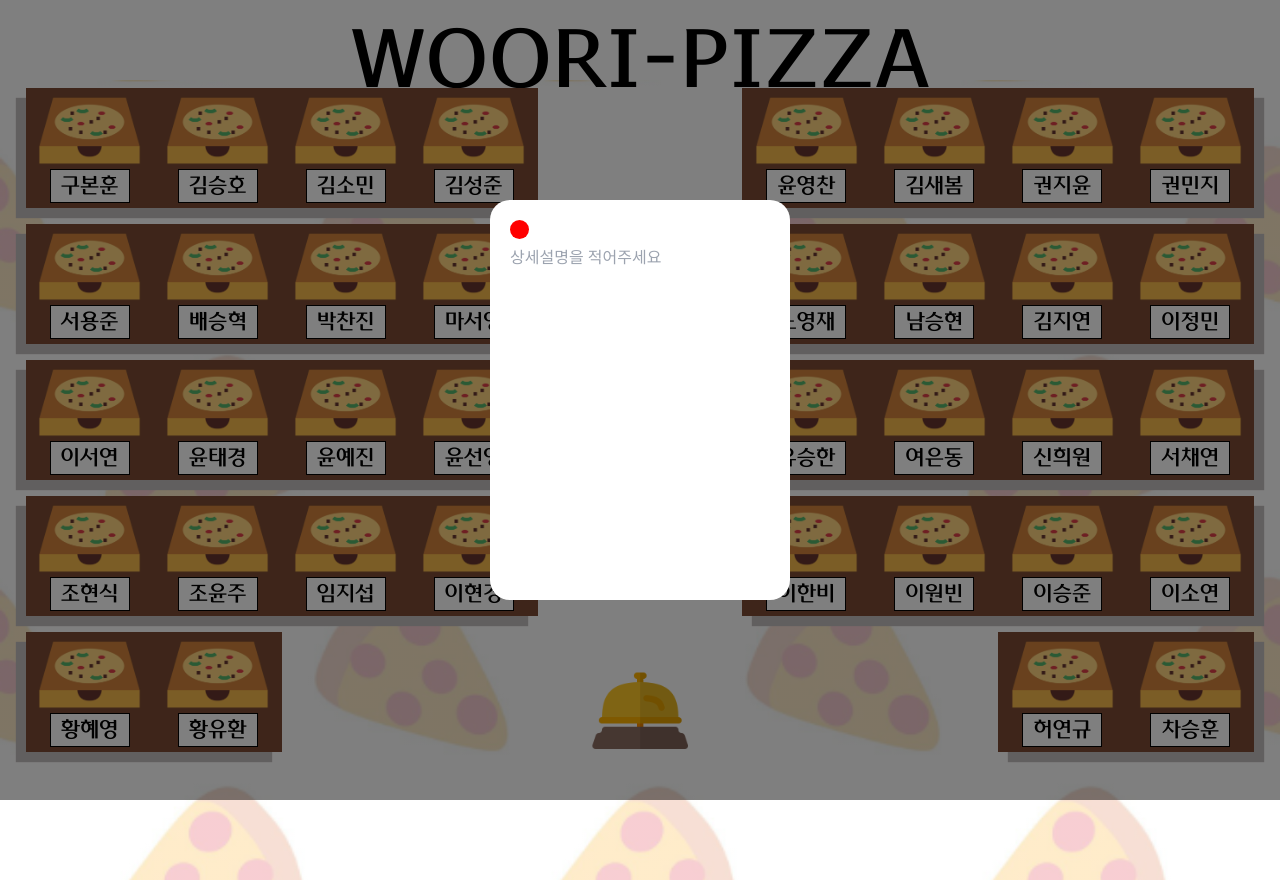
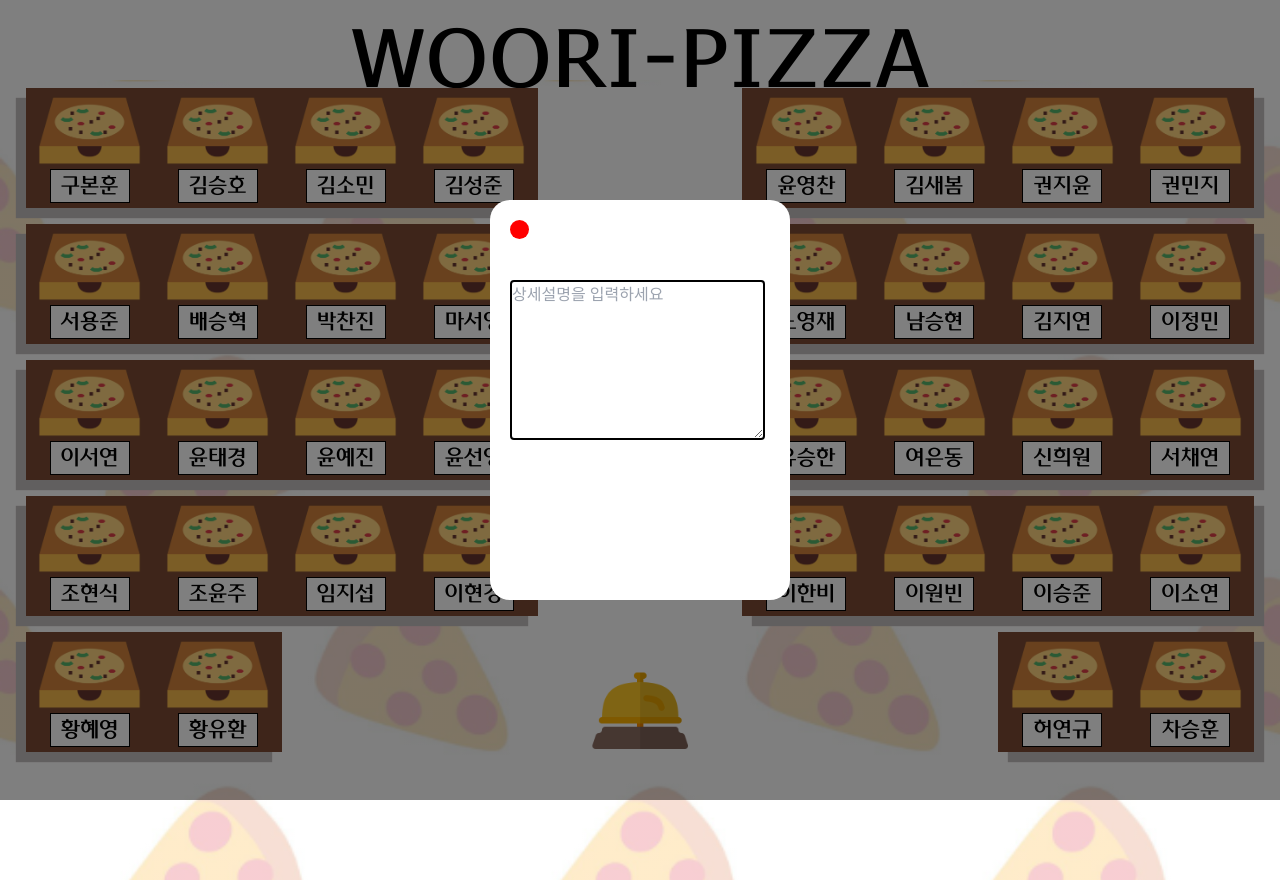
Before and after one commit to woorifisa-service-dev-4th/frontend-1st-woori-pizza, a React (Vite) app: page / in a window 1280 px wide. Both pictures are taken after a click on the picture 89 px from the left and 130 px from the top of the page. Built offline with nearby package versions, Linux system fonts and the light colour scheme.

Commit message:
feat: Description box 스타일 조정

```diff
--- a/src/App.css
+++ b/src/App.css
@@ -21,10 +21,8 @@ body {
 .body-section {
   width: 100%;
   height: 100vh;
-  background-image: linear-gradient(
-      rgba(255, 255, 255, 0.7),
-      rgba(255, 255, 255, 0.7)
-    ),
+  background-image: linear-gradient(rgba(255, 255, 255, 0.7),
+      rgba(255, 255, 255, 0.7)),
     url("images/backgroundPage.png");
   background-size: cover;
   background-position: center;
@@ -86,11 +84,11 @@ body {
   margin-right: 1vw;
 }
 
-#fifth_line > .leftTable {
+#fifth_line>.leftTable {
   width: auto;
 }
 
-#fifth_line > .rightTable {
+#fifth_line>.rightTable {
   width: auto;
 }
 
@@ -167,3 +165,14 @@ body {
   border-radius: 50%;
   background-color: red;
 }
+
+.description-container {
+  position: absolute;
+  display: flex;
+  flex-direction: column;
+  gap: 10px;
+  width: 120%;
+  height: 80%;
+  max-width: 300px;
+  margin: 0 auto;
+}
--- a/src/components/modal-section/Description.jsx
+++ b/src/components/modal-section/Description.jsx
@@ -1,19 +1,21 @@
-import React, { useState } from 'react';
+import React from "react";
 
-const Description = () => {
-    const [text, setText] = useState('');
-
+const Description = ({ text, setText }) => {
     const onChange = (e) => {
         setText(e.target.value);
     };
 
     return (
-        <div>
-            <input
+        <div className="description-container">
+            <textarea
+
+
+                id="description"
                 type="text"
+                className="description-input"
                 onChange={onChange}
                 value={text}
-                placeholder="상세설명을 적어주세요"
+                placeholder="상세설명을 입력하세요"
             />
         </div>
     );
--- a/src/index.css
+++ b/src/index.css
@@ -25,10 +25,8 @@ body {
 .body-section {
   width: 100%;
   height: 100vh;
-  background-image: linear-gradient(
-      rgba(255, 255, 255, 0.7),
-      rgba(255, 255, 255, 0.7)
-    ),
+  background-image: linear-gradient(rgba(255, 255, 255, 0.7),
+      rgba(255, 255, 255, 0.7)),
     url("./assets/images/backgroundPage.png");
   background-size: cover;
   background-position: center;
@@ -90,11 +88,11 @@ body {
   margin-right: 1vw;
 }
 
-#fifth_line > .leftTable {
+#fifth_line>.leftTable {
   width: auto;
 }
 
-#fifth_line > .rightTable {
+#fifth_line>.rightTable {
   width: auto;
 }
 
@@ -173,3 +171,29 @@ body {
   border-radius: 50%;
   background-color: red;
 }
+
+.description-container {
+  position: absolute;
+  display: flex;
+  flex-direction: column;
+  top: 20%;
+  gap: 10px;
+  width: 85%;
+  height: 40%;
+  max-width: 300px;
+  margin: 0 auto;
+  border-color: #000
+}
+
+
+.description-input {
+  height: 100%;
+}
+
+
+textarea {
+  border: 2px solid black;
+  outline: none;
+  box-shadow: none;
+  border-radius: 4px;
+}
```
